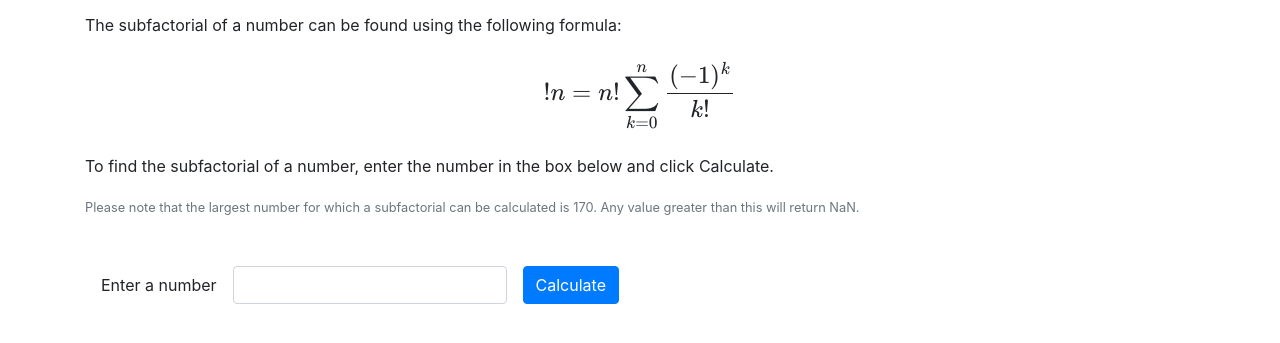
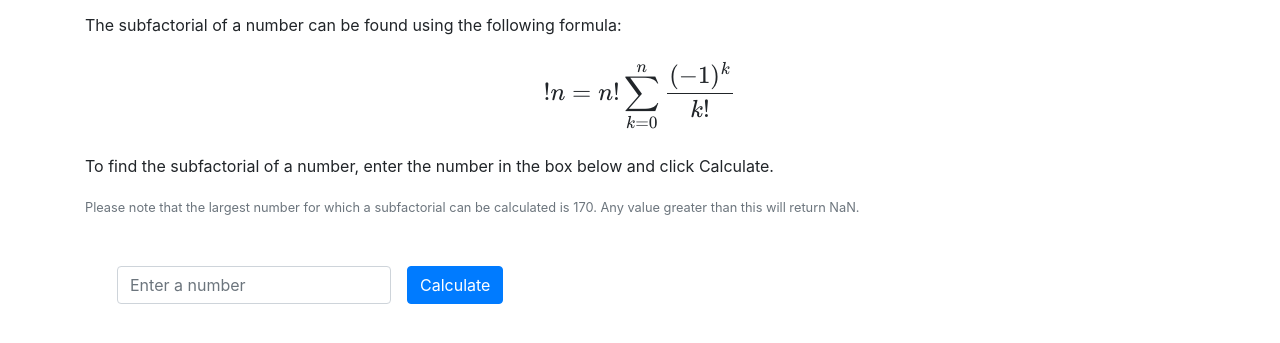
Before and after one commit to CategoryCory/SubfactorialCalculator, a plain HTML site: page index.html in a window 1280 px wide. Shown: the part 179-522 px from the top of the page. Drawn offline with nearby package versions, Linux system fonts and the light colour scheme.

Commit message:
Change input field styling

```diff
--- a/index.html
+++ b/index.html
@@ -11,6 +11,17 @@
             crossorigin="anonymous"
         />
         <script src="script.js" type="module" defer></script>
+        <style>
+            input::-webkit-outer-spin-button,
+            input::-webkit-inner-spin-button {
+                -webkit-appearance: none;
+                margin: 0;
+            }
+
+            input[type="number"] {
+                -moz-appearance: textfield;
+            }
+        </style>
     </head>
     <body>
         <div class="container my-5">
@@ -39,12 +50,14 @@
             >
             <form class="form-inline mt-5">
                 <div class="form-group mx-sm-3 mb-2">
-                    <label for="input">Enter a number</label>
+                    <label for="input" class="sr-only">Enter a number</label>
                     <input
                         id="input"
-                        type="text"
+                        type="number"
+                        min="0"
                         name="input"
                         class="form-control ml-3"
+                        placeholder="Enter a number"
                     />
                 </div>
                 <button
```
